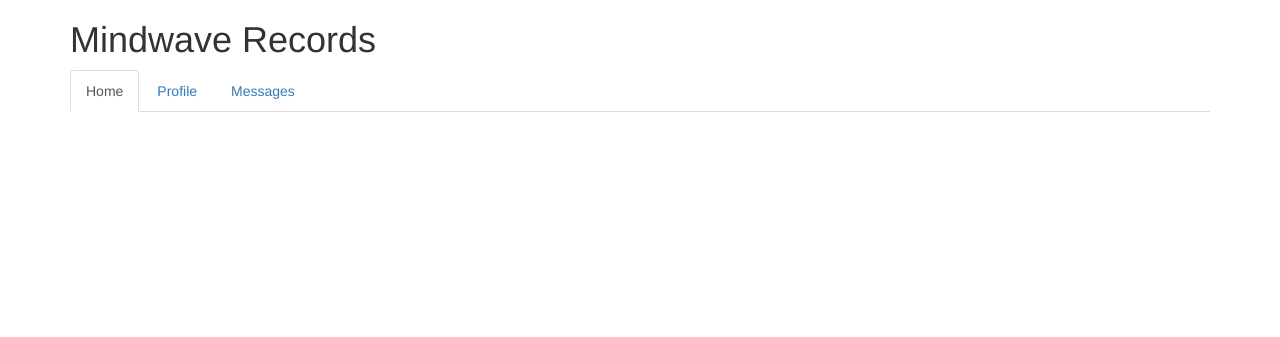
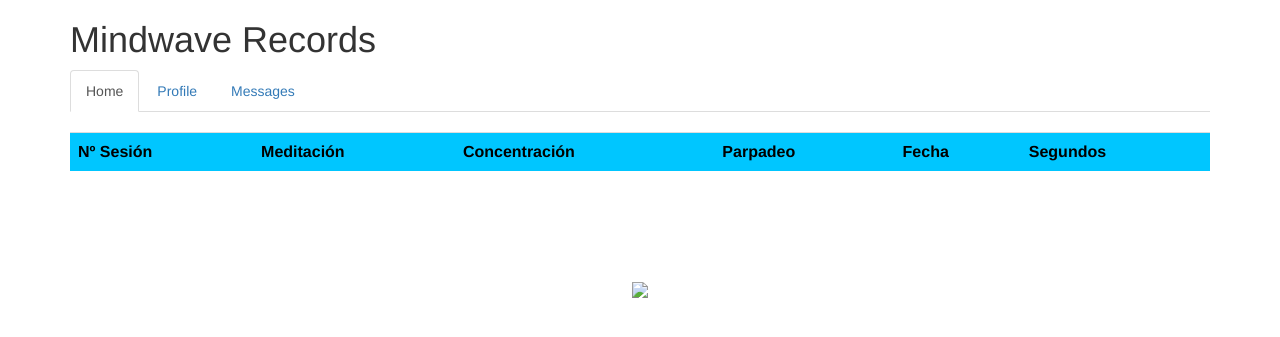
Before and after one commit to Montaraz15/WebPFC, a PHP site: page / in a window 1280 px wide. Shown: the top 337 px of the page. Run offline with PHP 8.4, Linux system fonts and the light colour scheme; tables that the repository leaves empty hold one stand-in row (values such as "Sample post"); lists and menus that the app fills with data are empty.

Commit message:
Se lee de txt y se muestra como tabla

```diff
--- /dev/null
+++ b/css/general.css
@@ -0,0 +1,24 @@
+#table-wrapper {
+  position:relative;
+}
+#table-scroll {
+  height:150px;
+  overflow:auto;
+  margin-top:20px;
+}
+#table-wrapper table {
+  width:100%;
+
+}
+#table-wrapper table * {
+  background:#00C6FF;
+  color:black;
+}
+#table-wrapper table thead th .text {
+  position:absolute;
+  top:-20px;
+  z-index:2;
+  height:20px;
+  width:35%;
+  border:1px solid red;
+}
--- /dev/null
+++ b/grafica.php
@@ -0,0 +1,80 @@
+<?php
+require_once ('jpgraph/src/jpgraph.php');
+require_once ('jpgraph/src/jpgraph_line.php');
+
+
+$fh = fopen('../eegs/test1.txt','r');
+while ($line = fgets($fh)) {
+  // <... Do your work with the line ...>
+  $claves = preg_split("/[,\[\])]+/",$line);
+  // echo "+".$claves[0]."+";
+  if($claves[0]=="Concetracion: "){
+    $concetracion=$claves;
+    // print_r($concetracion);
+    unset($concetracion[0]);
+
+  }
+  if($claves[0]=="Meditacion: "){
+    $meditacion=$claves;
+    // print_r($meditacion);
+    unset($meditacion[0]);
+
+  }
+  // echo($line);
+  // print_r($claves);
+}
+fclose($fh);
+// echo "con: ";
+// print_r($concetracion);
+// echo "med: ";
+// print_r($meditacion);
+ // Some (random) data
+// $ydata   = array(11, 3, 8, 12, 5, 1, 9, 13, 5, 7);
+// $ydata2  = array(1, 19, 15, 7, 22, 14, 5, 9, 21, 13 );
+$ydata   = array();
+$ydata2  = array();
+for ($i=0; $i < sizeof($concetracion) ; $i++) {
+  # code...
+  $ydata   []= $concetracion[$i];
+  $ydata2  []= $meditacion[$i];
+}
+
+//
+// Size of the overall graph
+$width=1000;
+$height=350;
+//
+// // Create the graph and set a scale.
+// // These two calls are always required
+$graph = new Graph($width,$height);
+$graph->SetScale('intlin');
+$graph->SetShadow();
+
+// Setup margin and titles
+$graph->SetMargin(40,20,20,40);
+$graph->title->Set('Session #');
+$graph->subtitle->Set('(Fecha fakeMarch 12, 2008)');
+$graph->xaxis->title->Set('Segundos');
+$graph->yaxis->title->Set('# Nivel en %');
+//
+$graph->yaxis->title->SetFont( FF_FONT1 , FS_BOLD );
+$graph->xaxis->title->SetFont( FF_FONT1 , FS_BOLD );
+//
+// Create the first data series
+$lineplot=new LinePlot($ydata);
+$lineplot->SetWeight( 2 );   // Two pixel wide
+//
+// Add the plot to the graph
+$graph->Add($lineplot);
+//
+// // Create the second data series
+$lineplot2=new LinePlot($ydata2);
+$lineplot2->SetWeight( 2 );   // Two pixel wide
+//
+// Add the second plot to the graph
+$graph->Add($lineplot2);
+//
+// // Display the graph
+$graph->Stroke();
+
+ ?>
--- a/index.php
+++ b/index.php
@@ -1,7 +1,11 @@
+<?php
+  require('config.php');
+ ?>
 <html>
 <head>
 <meta http-equiv="Content-Type" content="text/html; charset=UTF-8">
 <link href="css/bootstrap.min.css" rel="stylesheet">
+<link href="css/general.css" rel="stylesheet">
 <title>Mindwave records</title>
 
 </head>
@@ -15,7 +19,61 @@
       <li role="presentation"><a href="#">Profile</a></li>
       <li role="presentation"><a href="#">Messages</a></li>
     </ul>
+    <div id="table-wrapper">
+      <div id="table-scroll">
 
+          <table class="table table-striped" >
+
+            <tr>
+              <th>Nº Sesión</th>
+              <th>Meditación</th>
+              <th>Concentración</th>
+              <th>Parpadeo</th>
+              <th>Fecha</th>
+              <th>Segundos</th>
+            </tr>
+          <?php
+
+          $db = new DbConnect();
+          $query = "Select * from eeg where user_id=2 order by Session_id DESC";
+          $result = mysql_query($query);
+          $json_res=array();
+          if ($result) {
+            while ($fila = mysql_fetch_assoc($result)) {
+                $json_res[]=json_encode($fila);
+            }
+            // var_dump($json_res);
+              // echo mysql_result($result,0);
+              // echo mysql_result($result,1);
+
+          } else {
+            die('Consulta no válida: ' . mysql_error());
+          }
+          foreach ($json_res as $element) {
+
+            // $aux=json_decode($element);
+            // var_dump($aux);
+            // var_dump($element);
+            $aux=json_decode($element);
+            // var_dump($aux);
+            echo "<tr class=\"active\" style=\"cursor:pointer;\">";
+            echo "<td>".$aux->Session_id."</td>";
+            echo "<td>".$aux->Meditation."</td>";
+            echo "<td>".$aux->Concentration."</td>";
+            echo "<td>".$aux->Blink."</td>";
+            echo "<td>".date("d/m/Y H:i:s",$aux->ts/1000)."</td>";
+            echo "<td>".$aux->seg."</td>";
+            echo "</tr>";
+          }
+          ?>
+
+          </table>
+
+      </div>
+    </div>
+    <div style="width:100%;text-align:center;">
+      <img src="grafica.php" />
+    </div>
   </div>
 
 
```
Also changed, not shown: config.php (added, +45 -0 lines), prueba.php (added, +38 -0 lines), 1 other file.
